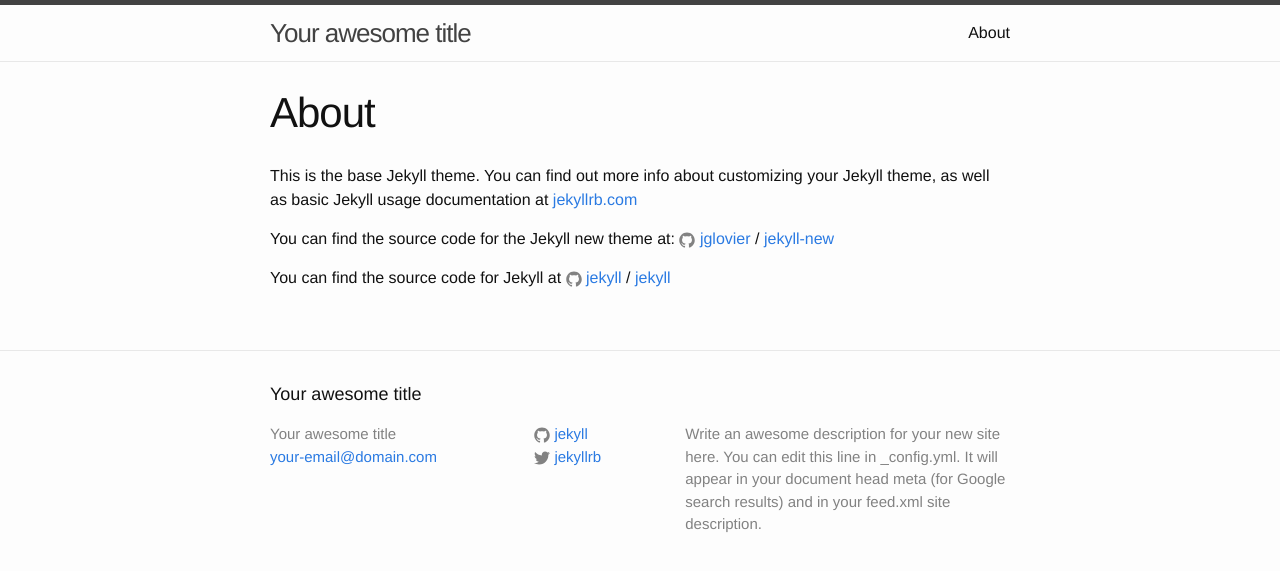
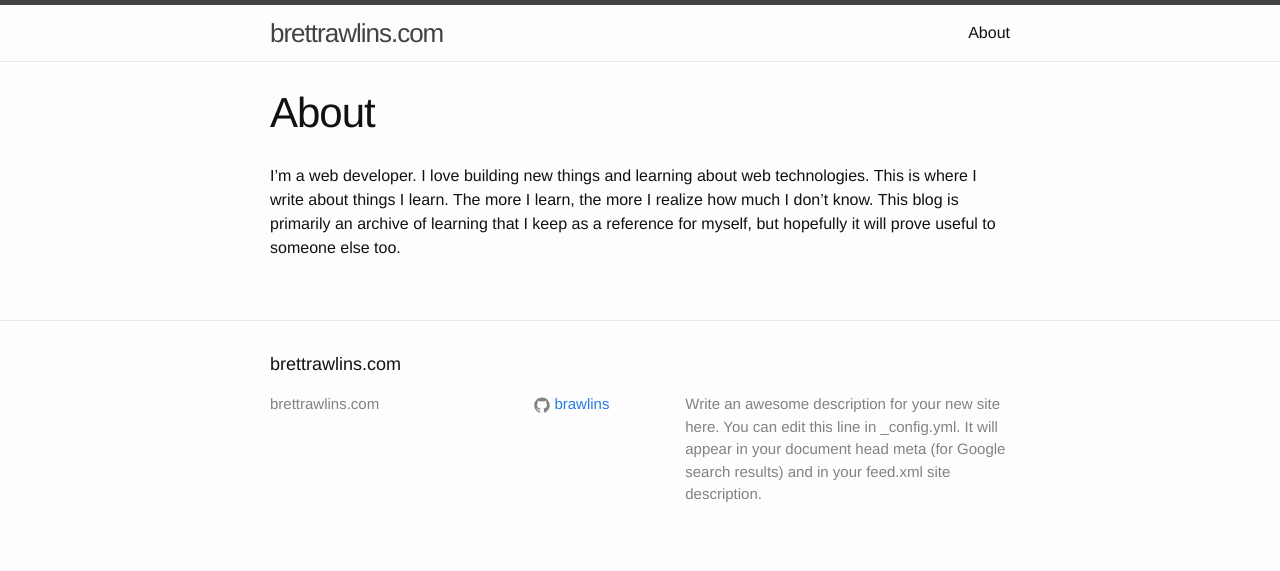
Before and after one commit to brawlins/brettrawlins.com, a Jekyll site: the page built from about.md, in a window 1280 px wide. Shown: the top 571 px of the page. Built offline with Jekyll 4.4.1, drawn with Linux system fonts in a browser that asks for light colours.

Commit message:
Customize config and about.

```diff
--- a/_config.yml
+++ b/_config.yml
@@ -6,16 +6,16 @@
 # 'jekyll serve'. If you change this file, please restart the server process.
 
 # Site settings
-title: Your awesome title
-email: your-email@domain.com
+title: brettrawlins.com
+email:
 description: > # this means to ignore newlines until "baseurl:"
   Write an awesome description for your new site here. You can edit this
   line in _config.yml. It will appear in your document head meta (for
   Google search results) and in your feed.xml site description.
 baseurl: "" # the subpath of your site, e.g. /blog
-url: "http://yourdomain.com" # the base hostname & protocol for your site
-twitter_username: jekyllrb
-github_username:  jekyll
+url: "http://brettrawlins.com" # the base hostname & protocol for your site
+twitter_username:
+github_username:  brawlins
 
 # Build settings
 markdown: kramdown
--- a/about.md
+++ b/about.md
@@ -4,12 +4,4 @@
 permalink: /about/
 ---
 
-This is the base Jekyll theme. You can find out more info about customizing your Jekyll theme, as well as basic Jekyll usage documentation at [jekyllrb.com](http://jekyllrb.com/)
-
-You can find the source code for the Jekyll new theme at:
-{% include icon-github.html username="jglovier" %} /
-[jekyll-new](https://github.com/jglovier/jekyll-new)
-
-You can find the source code for Jekyll at
-{% include icon-github.html username="jekyll" %} /
-[jekyll](https://github.com/jekyll/jekyll)
+I’m a web developer. I love building new things and learning about web technologies. This is where I write about things I learn. The more I learn, the more I realize how much I don’t know. This blog is primarily an archive of learning that I keep as a reference for myself, but hopefully it will prove useful to someone else too.
```
